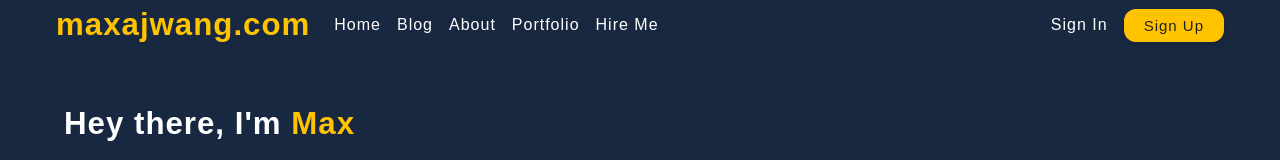
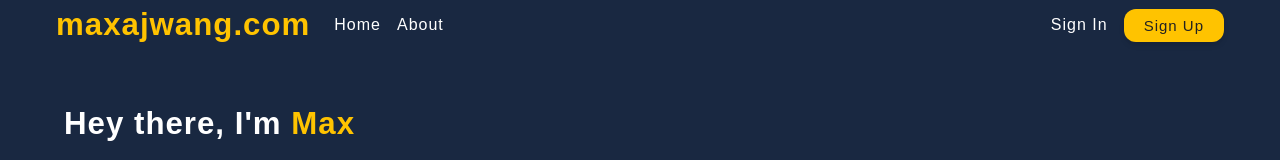
Before and after one commit to max-ajwang/MERN-stack-REST-API, a React (Create React App) app in the folder client/: page / in a window 1280 px wide. Shown: the top 160 px of the page. Built offline with nearby package versions, Linux system fonts and the light colour scheme.

Commit message:
UI update

```diff
--- a/client/src/App.js
+++ b/client/src/App.js
@@ -1,7 +1,7 @@
 //Router
 import {BrowserRouter, Routes, Route} from 'react-router-dom'
 //Pages
-import { Landing, Register, Dashboard, Error, Blog, About, Portfolio, Hireme } from './pages'
+import { Landing, Register, Dashboard, Error, About, Hireme } from './pages'
 
 //create function based component and capitalize the first letter of the function name.
 //return JSX (html to be displayed in index.html)
@@ -12,9 +12,7 @@ function App () {
         <Route path='/' element={<Landing />} />
         <Route path='/register' element={<Register />} />
         <Route path='/home' element={<Dashboard />} />
-        <Route path='/blog' element={<Blog />}/>
         <Route path='/about' element={<About />}/>
-        <Route path='/portfolio' element={<Portfolio />}/>
         <Route path='/hireme' element={<Hireme />}/>
         <Route path='*' element={<Error />} />
       </Routes>
--- a/client/src/assets/wrappers/Footer.js
+++ b/client/src/assets/wrappers/Footer.js
@@ -5,13 +5,12 @@ const Wrapper = styled.footer`
     display: flex;
     flex-direction: column;
     justify-content: center;
-    background: var(--white);
-    margin-top: 1.5rem;
+    background: var(--navy-blue);
+    margin: 0, 0, 0, 0;
+    border-top: 0.005rem solid var(--dark-yellow);
   }
 
   .footer-copyright {
-    margin-top: 5rem;
-    margin-bottom: 5rem;
     text-align: center;
     width: 100%;
   }
@@ -20,7 +19,7 @@ const Wrapper = styled.footer`
     font-size: 15px;
     font-family: var(--font-family);
     line-height: 25px;
-    color: black;
+    color: white;
   }
 
   @media screen and (max-width: 1280px) {
@@ -28,15 +27,12 @@ const Wrapper = styled.footer`
   }
 
   @media screen and (max-width: 1024px) {
-
   }
 
   @media screen and (max-width: 768px) {
-
   }
 
   @media screen and (max-width: 480px) {
-
   }
 `
 export default Wrapper
--- a/client/src/components/Navbar.js
+++ b/client/src/components/Navbar.js
@@ -17,17 +17,8 @@ const Navbar = () => {
             <a href='./home'>
               <p>Home</p>
             </a>
-            <a href='./blog'>
-              <p>Blog</p>
-            </a>
             <a href='./about'>
               <p>About</p>
-            </a>
-            <a href='./portfolio'>
-              <p>Portfolio</p>
-            </a>
-            <a href='./hireme'>
-              <p>Hire Me</p>
             </a>
           </div>
         </div>
@@ -59,17 +50,8 @@ const Navbar = () => {
                 <a href='./home'>
                   <p>Home</p>
                 </a>
-                <a href='./blog'>
-                  <p>Blog</p>
-                </a>
                 <a href='./about'>
                   <p>About</p>
-                </a>
-                <a href='./portfolio'>
-                  <p>Portfolio</p>
-                </a>
-                <a href='./hireme'>
-                  <p>Hire Me</p>
                 </a>
               </div>
               <div className='navbar-menu-container-links-sign'>
--- a/client/src/pages/About.js
+++ b/client/src/pages/About.js
@@ -1,8 +1,13 @@
 import React from 'react'
+import { Footer, Header, Navbar } from '../components'
 
 const About = () => {
   return (
-    <div>About</div>
+    <div>
+      <Navbar />
+      <Header />
+      <Footer />
+    </div>
   )
 }
 
--- a/client/src/pages/Blog.js
+++ /dev/null
@@ -1,9 +0,0 @@
-import React from 'react'
-
-const Blog = () => {
-  return (
-    <div>Blog</div>
-  )
-}
-
-export default Blog
--- a/client/src/pages/index.js
+++ b/client/src/pages/index.js
@@ -2,9 +2,7 @@ import Dashboard from './Dashboard';
 import Landing from './Landing';
 import Error from './Error';
 import Register from './Register';
-import Blog from './Blog';
 import About from './About';
-import Portfolio from './Portfolio';
 import Hireme from './Hireme';
 
-export { Dashboard, Landing, Error, Register, Blog, About, Portfolio, Hireme }
+export { Dashboard, Landing, Error, Register, About, Hireme }
```
